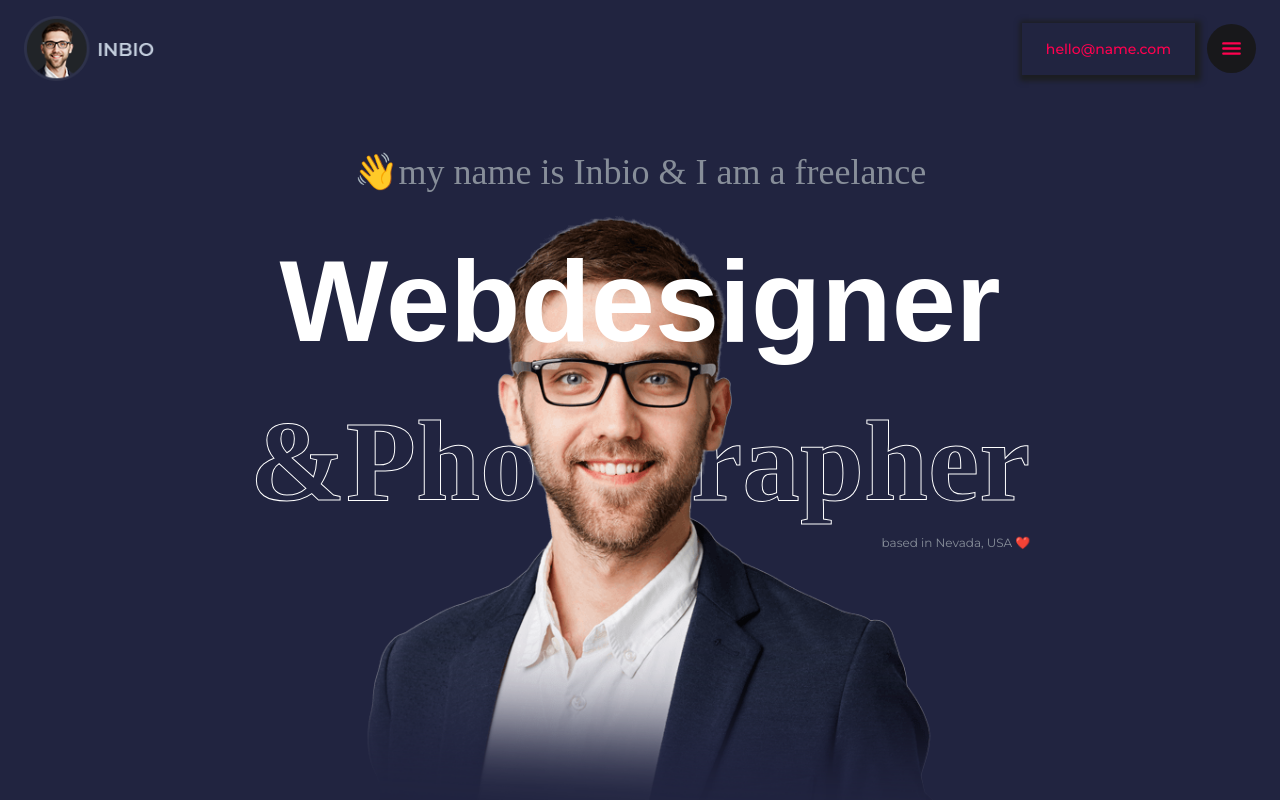
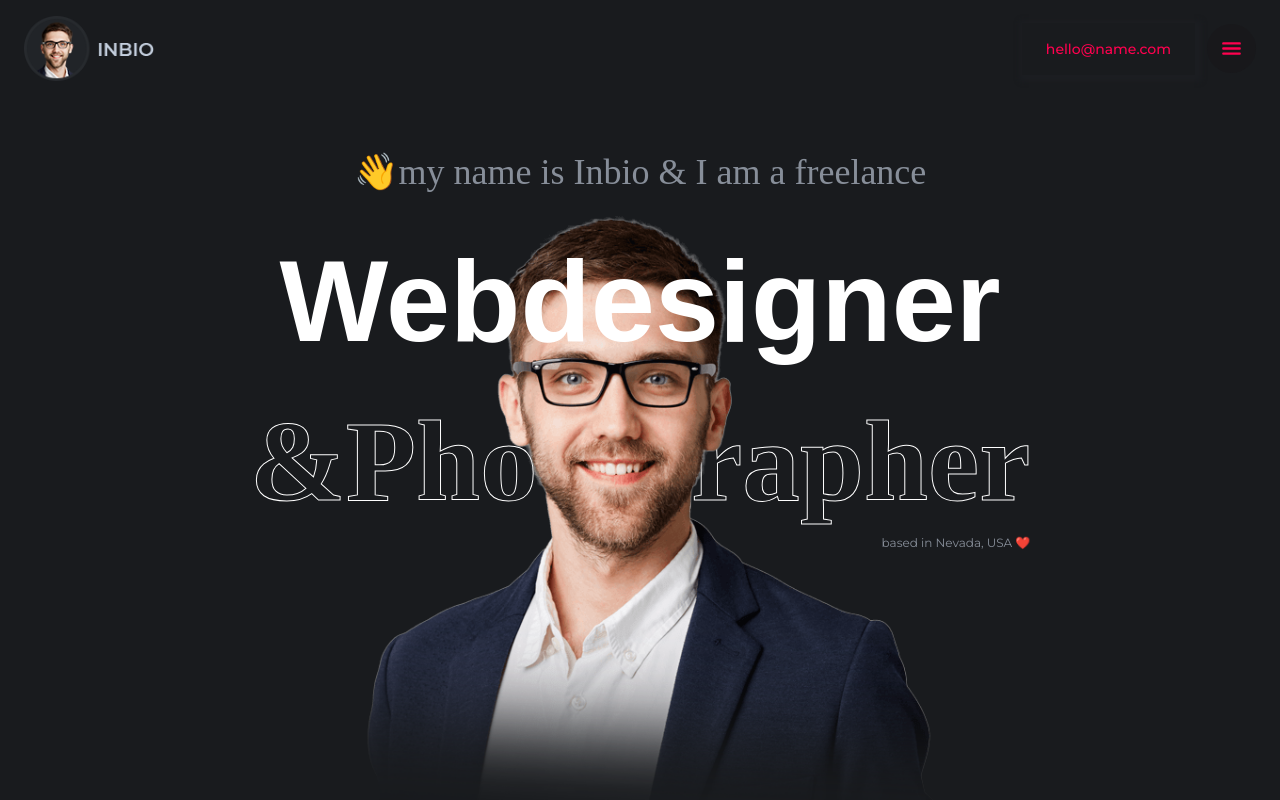
Before and after one commit to AhsanRaza69/newPortfolio, a Next.js app: page / in a window 1280 px wide. Shown: the top 800 px of the page. Built offline with nearby package versions, Linux system fonts and the light colour scheme.

Commit message:
colorchanged

```diff
--- a/src/app/_Conponents/ProjectDetail.jsx
+++ b/src/app/_Conponents/ProjectDetail.jsx
@@ -27,7 +27,7 @@ const ProjectDetail = () => {
              <div className="  w-full">
 
                {/* div1/ */}
-               <div className=" grid gap-4 grid-cols-1 lg:grid-cols-2 ">
+               <div className=" grid gap-4 grid-cols-1  lg:grid-cols-2 ">
                 <div className=" relative  grid-cols-1">
 
                 <Projectdeslider/>
@@ -35,6 +35,7 @@ const ProjectDetail = () => {
                 <div className=" flex flex-col gap-6  text-gray-300">
                   <h2 className=' font-bold text-[clamp(24px,5vw,34px)]'>NFT Dashboard Application Development.</h2>
                   <p>Through a wide variety of mobile applications, we’ve developed a unique visual system.</p>
+
                   <div className=" grid grid-cols-1 gap-3 lg:grid-cols-2">
                     <Projectdetailspan name={"Client"} detail={"George Wallace"} />
                     <Projectdetailspan name={"Date"} detail={"15 June 2022"} />
--- a/tailwind.config.js
+++ b/tailwind.config.js
@@ -13,7 +13,7 @@ module.exports = {
       },
       colors: {
         webred: "#ff014f",
-        webColor: "#212440",
+        webColor: "#191b1e",
         darkcolor: "#878e99",
         // webgray :"##c4afde"
       },
```
